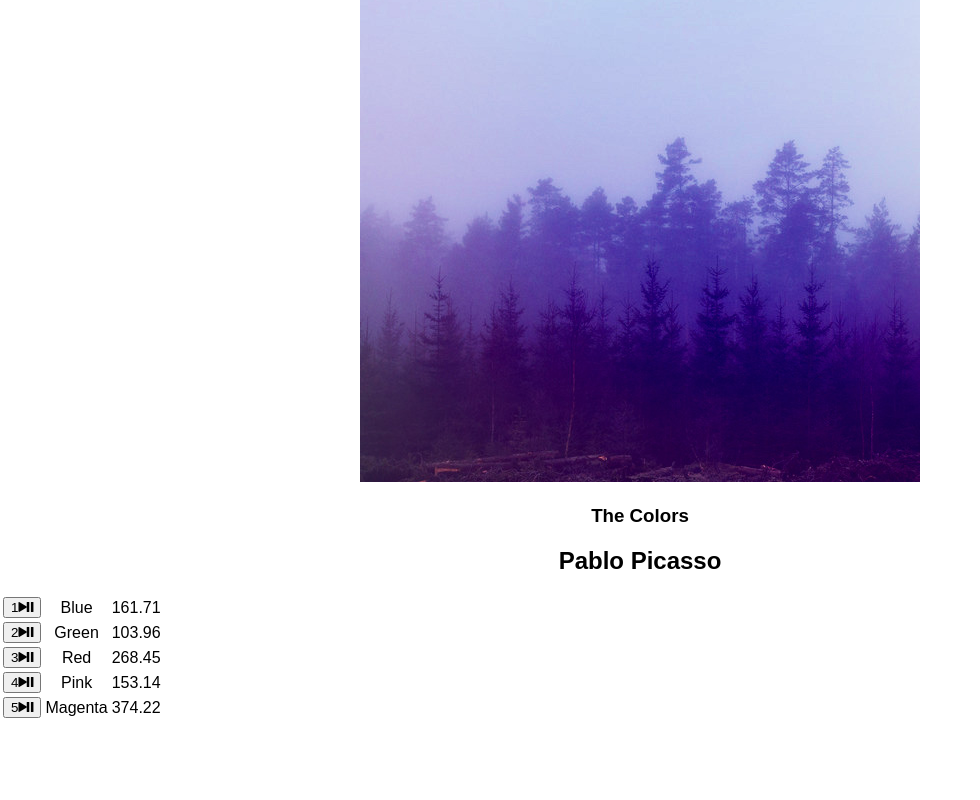
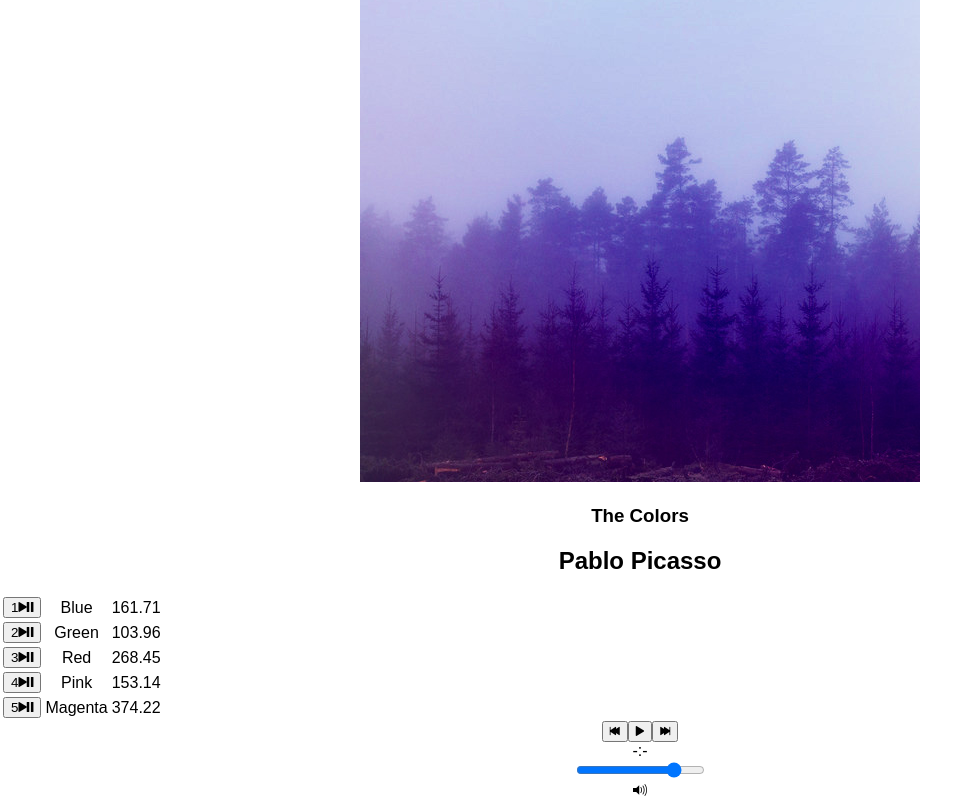
Before and after one commit to soulclimberchick/bloc-jams-react, a React (Create React App) app: page /album/the-colors in a window 1280 px wide. Shown: the part 176-976 px from the top of the page, without its empty margins (0-980 px from the left). Before the commit the page ends 897 px from the top, so only its background shows below. Built offline with nearby package versions, Linux system fonts and the light colour scheme.

Commit message:
Checkpoint 8 Player Bar: Buttons: completed

```diff
--- a/src/components/Library.js
+++ b/src/components/Library.js
@@ -16,12 +16,12 @@
       <section className="library">
         {
           this.state.albums.map( (album, index) =>
-            <div key={index} >
+            <Link to={`/album/${album.slug}`} key={index}>
               <img src={album.albumCover} alt={album.title} />
               <div>{album.title}</div>
               <div>{album.artist}</div>
               <div>{album.songs.length} songs</div>
-            </div>
+            </Link>
           )
         }
       </section>
--- /dev/null
+++ b/src/components/PlayerBar.js
@@ -0,0 +1,28 @@
+import React, { Component } from 'react';
+
+class PlayerBar extends Component {
+  render() {
+    return (
+      <section className="player-bar">
+        <section id="buttons">
+          <button id="previous" onClick={this.props.handlePrevClick}>
+            <span className="ion-skip-backward"></span>
+          </button>
+          <button id="play-pause" onClick={this.props.handleSongClick} >
+            <span className={this.props.isPlaying ? 'ion-pause' : 'ion-play'}></span>
+          </button>
+          <button id="next">
+            <span className="ion-skip-forward"></span>
+          </button>
+        </section>
+        <section id="time-control">
+          <div className="current-time">-:-</div>
+          <input type="range" className="seek-bar" value="80" />
+          <div className="ivon ion-volume-high"></div>
+        </section>
+      </section>
+    );
+  }
+}
+
+export default PlayerBar;
--- a/src/components/album.js
+++ b/src/components/album.js
@@ -1,5 +1,6 @@
 import React, { Component } from 'react';
 import albumData from './../data/albums';
+import PlayerBar from './PlayerBar';
 
 class Album extends Component {
   constructor(props) {
@@ -44,7 +45,15 @@
      }
    }
 
-  render() {
+   handlePrevClick() {
+     const currentIndex = this.state.album.songs.findIndex(song => this.state.currentSong === song);
+     const newIndex = Math.max(0, currentIndex - 1);
+     const newSong = this.state.album.songs[newIndex];
+     this.setSong(newSong);
+     this.play(newSong);
+   }
+
+   render() {
      return (
        <section className="album">
          <section id="album-info">
@@ -63,8 +72,8 @@
            </colgroup>
            <tbody>
              {this.state.album.songs.map( (song, index) =>
-               <tr className="song" key={index} onClick={() => this.handleSongClick(song)} >
-                <td className="song-actions">
+               <tr className="song" key={index} onClick={ () => this.handleSongClick(song) } >
+                 <td className="song-actions">
                    <button>
                      <span className="song-number">{index+1}</span>
                      <span className="ion-play"></span>
@@ -77,6 +86,12 @@
              )}
            </tbody>
          </table>
+         <PlayerBar
+         isPlaying={this.state.isPlaying}
+         currentSong={this.state.currentSong}
+         handleSongClick={() => this.handleSongClick(this.state.currentSong)}
+         handlePrevClick={() => this.handlePrevClick()}
+         />
        </section>
      );
    }
```
